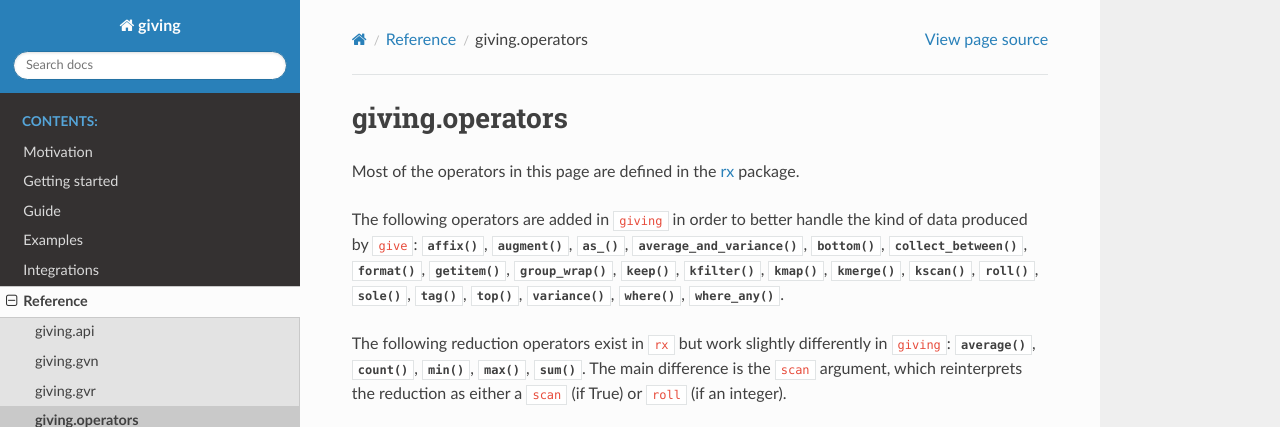
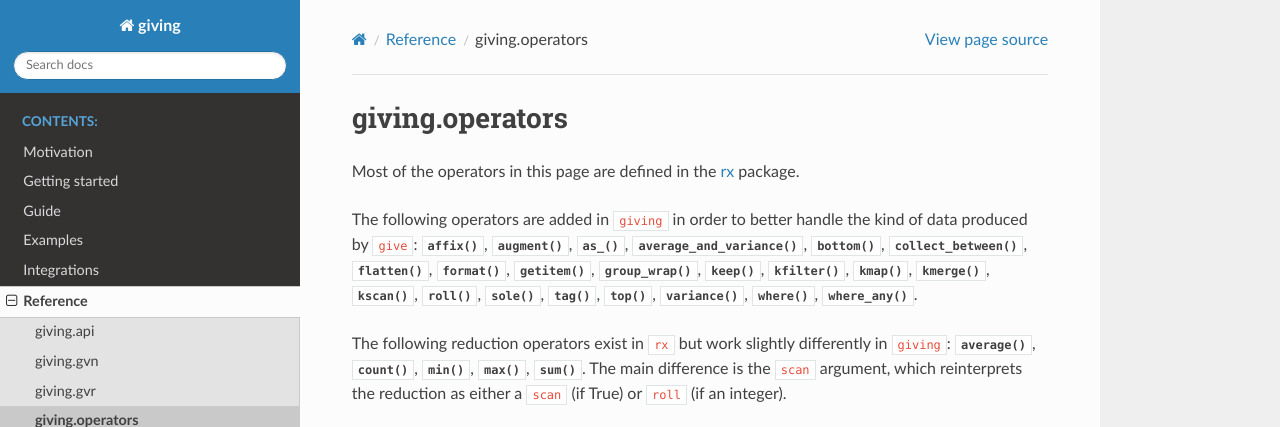
Before and after one commit to mila-iqia/giving, a Sphinx documentation site: the page built from docs/ref-operators.rst, in a window 1280 px wide, cut to the strip 0-427 px from the top of the page. Built offline with Sphinx 7.4.7 and the Read the Docs theme 2.0.0, drawn with Linux system fonts in a browser that asks for light colours.

Commit message:
Update documentation

```diff
--- a/docs/ref-gvn.rst
+++ b/docs/ref-gvn.rst
@@ -213,6 +213,10 @@
         .. function:: flat_map_latest(...)
 
             See :func:`~giving.operators.flat_map_latest`
+
+        .. function:: flatten(...)
+
+            See :func:`~giving.operators.flatten`
 
         .. function:: fork_join(...)
 
--- a/docs/ref-operators.rst
+++ b/docs/ref-operators.rst
@@ -15,6 +15,7 @@
 :func:`~giving.operators.average_and_variance`,
 :func:`~giving.operators.bottom`,
 :func:`~giving.operators.collect_between`,
+:func:`~giving.operators.flatten`,
 :func:`~giving.operators.format`,
 :func:`~giving.operators.getitem`,
 :func:`~giving.operators.group_wrap`,
@@ -89,6 +90,7 @@
     .. autofunction:: flat_map
     .. autofunction:: flat_map_indexed
     .. autofunction:: flat_map_latest
+    .. autofunction:: flatten
     .. autofunction:: fork_join
     .. autofunction:: format
     .. autofunction:: getitem
--- a/docs/requirements.txt
+++ b/docs/requirements.txt
@@ -1,4 +1,5 @@
 giving
+Sphinx == 4.1.2
 sphinxcontrib-dooble == 1.0.1
 sphinx-autodoc-typehints == 1.12.0
 sphinx-rtd-theme == 1.0.0
--- a/pyproject.toml
+++ b/pyproject.toml
@@ -19,10 +19,6 @@
 flake8 = {version = "^3.9.2", python = "^3.7"}
 pytest = "^6.2.4"
 pytest-cov = "^2.12.1"
-Sphinx = "^4.1.2"
-sphinxcontrib-dooble = "^1.0.1"
-sphinx-autodoc-typehints = "^1.12.0"
-sphinx-rtd-theme = "^1.0.0"
 
 [build-system]
 requires = ["poetry-core>=1.0.0"]
```
Also changed, not shown: 1 other file.
